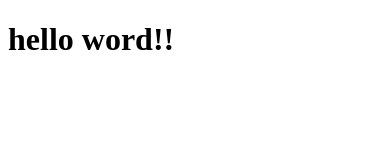
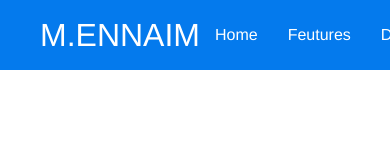
Before and after one commit to mohammedennaim/responsive-website, a plain HTML site: page index.html in a window 390 px wide. Drawn offline with Linux system fonts and the light colour scheme.

Commit message:
add responsive navbar

```diff
--- a/index.html
+++ b/index.html
@@ -7,6 +7,17 @@
     <title>Document</title>
 </head>
 <body>
-    <h1>hello word!!</h1>
+    <div class="navbar">
+        <div class="container flex">
+            <h1 class="logo">M.ENNAIM</h1>
+            <nav>
+                <ul>
+                    <li><a href="index.html">Home</a></li>
+                    <li><a href="feutures.html">Feutures</a></li>
+                    <li><a href="docs.html">Docs</a></li>
+                </ul>
+            </nav>
+        </div>
+    </div>
 </body>
 </html>
--- a/style.css
+++ b/style.css
@@ -0,0 +1,54 @@
+* {
+    box-sizing: border-box;
+    padding: 0;
+    margin: 0;
+}
+body {
+    font-family: 'Franklin Gothic Medium', 'Arial Narrow', Arial, sans-serif;
+    color: #333;
+    line-height: 1.6;
+}
+ul {
+    list-style-type: none;
+}
+a {
+    text-decoration: none;
+    color: #333;
+}
+h1, h2 {
+    font-weight: 300;
+    line-height: 1.2;
+    margin-top: 10px 0;
+
+}
+img {
+    width: 100%;
+}
+.navbar {
+    background-color: #047aed;
+    color: #fff;
+    height: 70px;
+}
+.navbar ul {
+    display: flex;
+}
+.navbar a {
+    color: #fff;
+    padding: 10px;
+    margin: 0 5px;
+}
+.navbar a:hover {
+    border-bottom: 2px solid #fff;
+}
+.container {
+    max-width: 1100px;
+    margin: 0 auto;
+    overflow: auto;
+    padding: 0 40px;
+}
+.flex {
+    display: flex;
+    justify-content: space-between;
+    align-items: center;
+    height: 100%;
+}
```
